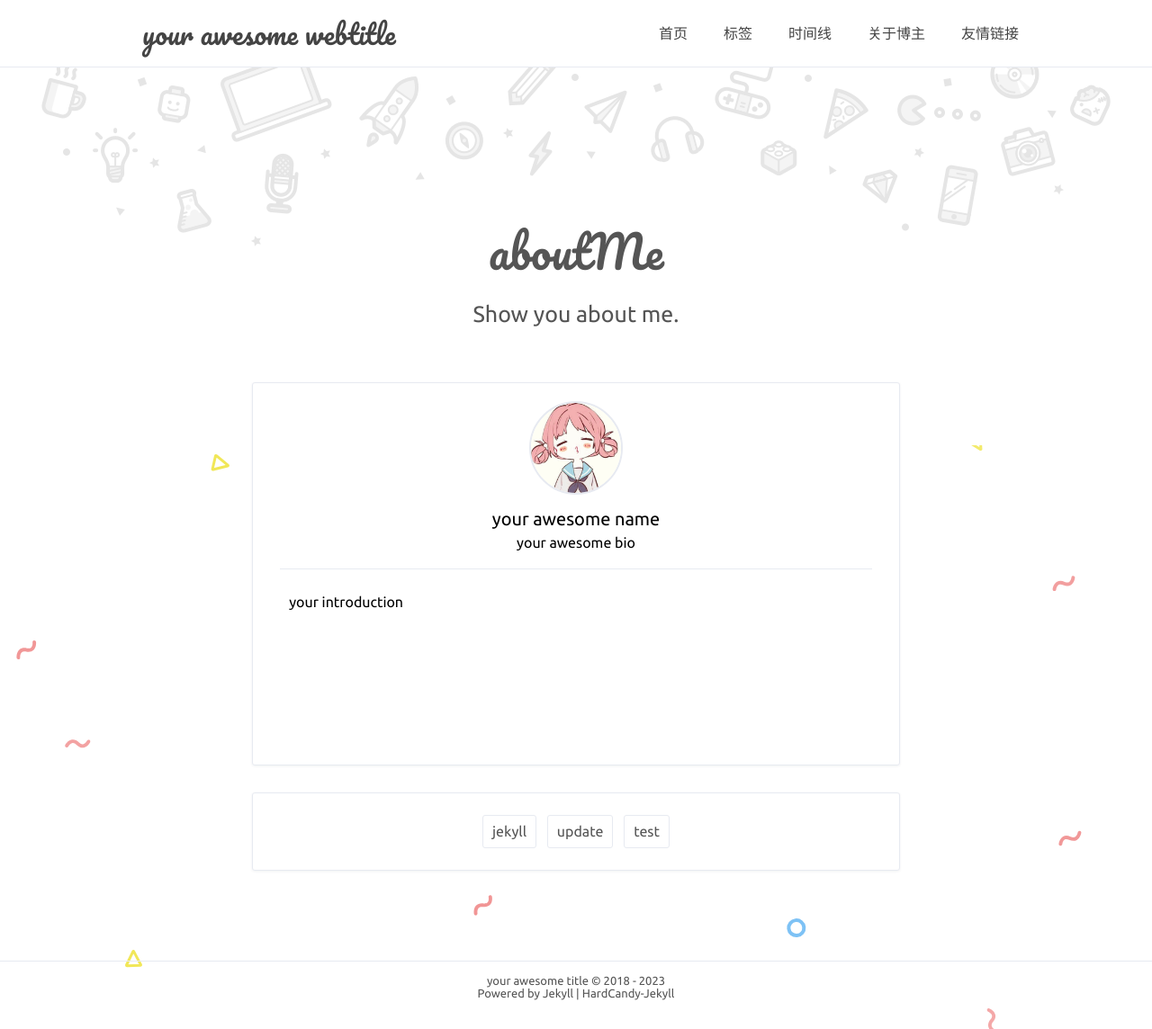
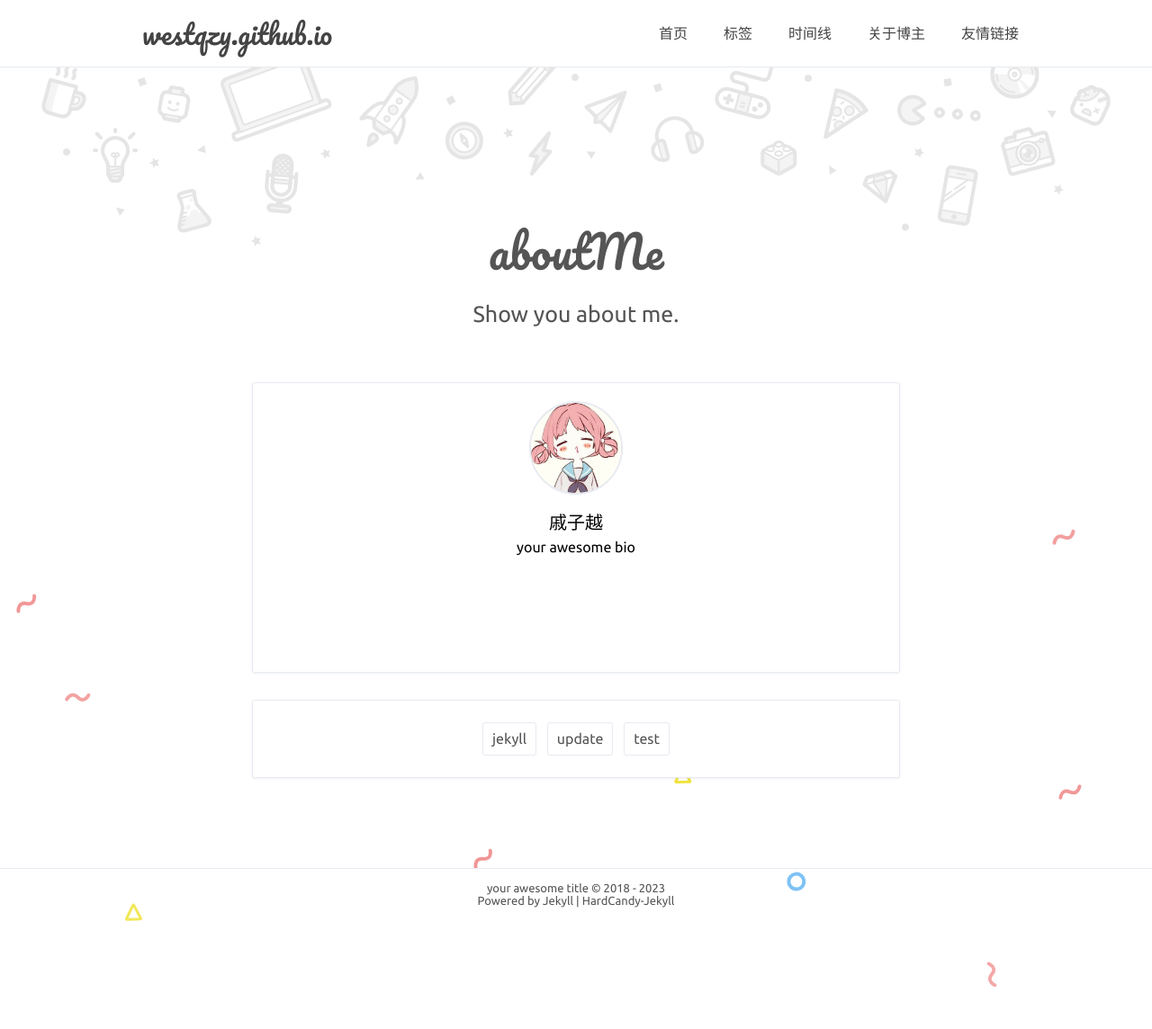
Before and after one commit to westqzy/westqzy.github.io11, a Jekyll site: the page built from about.html, in a window 1280 px wide. Shown: the whole page at 90% size. Built offline with Jekyll 4.4.1, drawn with Linux system fonts in a browser that asks for light colours; comment, search, counter and statistics services are not loaded; after the commit the page ends 1041 px from its top, so only the background shows below that.

Commit message:
Update _config.yml

```diff
--- a/_config.yml
+++ b/_config.yml
@@ -14,11 +14,11 @@ nav: # 最佳体验 六个标签 且最好每个标签不超过4中文字
 
 # 博主
 author: true
-name: 'your awesome name'
-NickName: 'your awesome nickname'
-webtitle: 'your awesome webtitle'
+name: '戚子越'
+NickName: '七八九'
+webtitle: 'westqzy.github.io'
 bio: 'your awesome bio'
-about: true
+about: false
 aboutyou: 'your introduction'
 portraits: '/assets/profile.jpeg' # your portraits image file path
 
```
